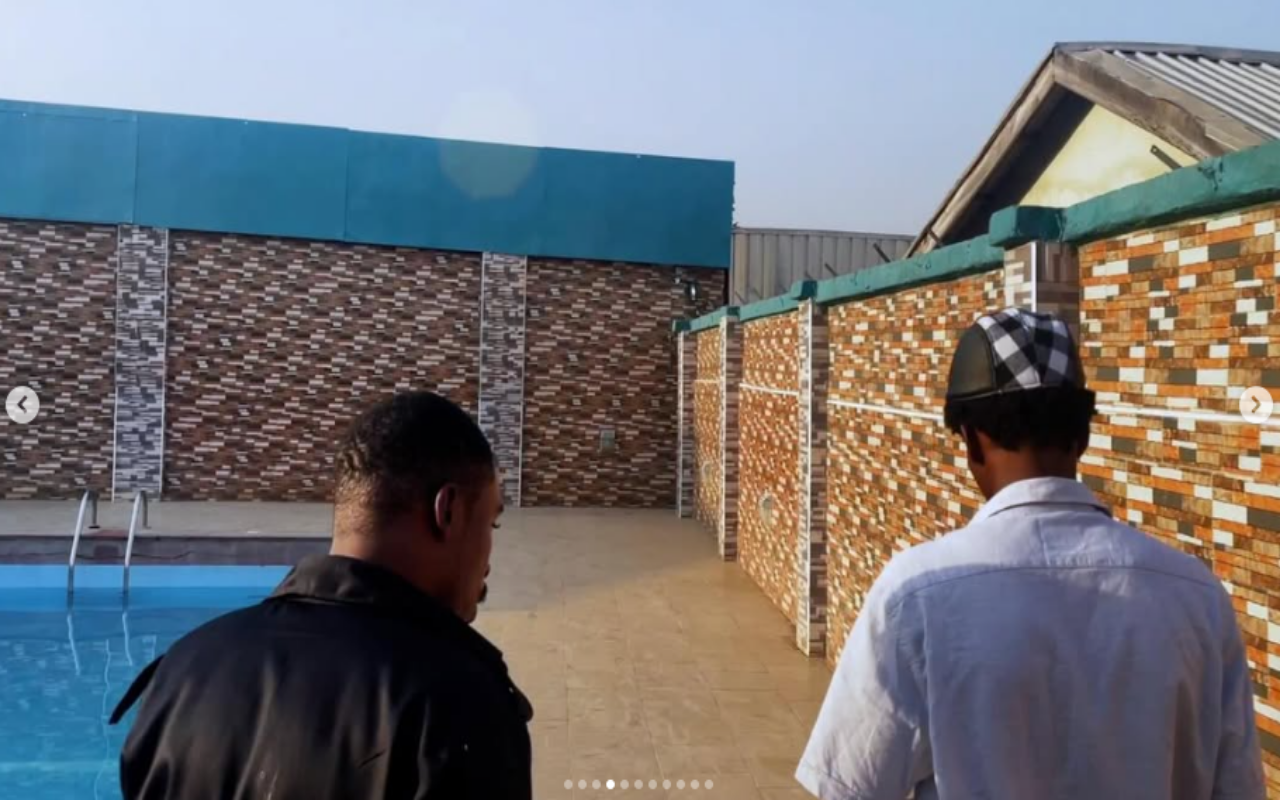
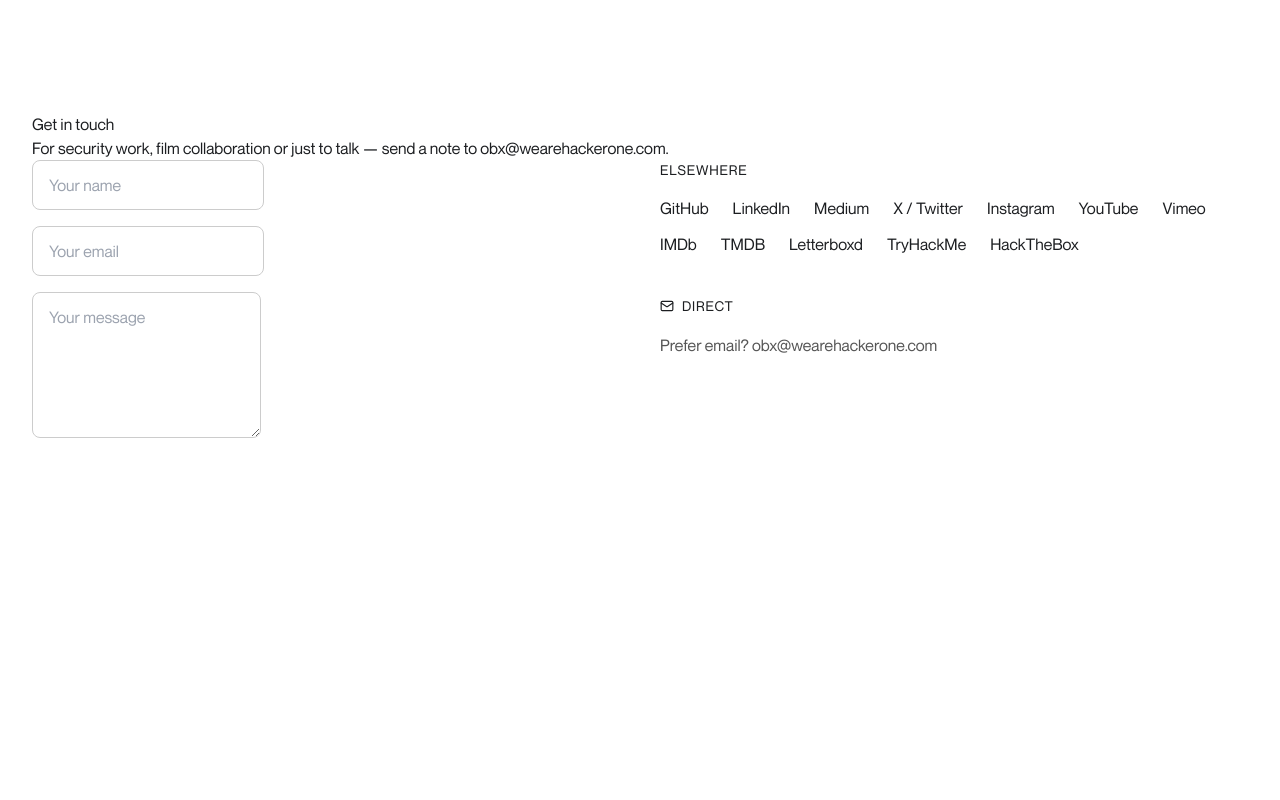
Before and after one commit to d3vobed/abang-obed-portfolio, a Next.js app: page /contact in a window 1280 px wide. Built offline with nearby package versions, Linux system fonts and the light colour scheme.

Commit message:
Contact: remove hero band, keep working form

```diff
--- a/app/(pages)/contact/page.jsx
+++ b/app/(pages)/contact/page.jsx
@@ -4,9 +4,8 @@ import { useState } from 'react';
 
 import { CheckCircle2, Loader2, Mail, Send, XCircle } from 'lucide-react';
 
-import { MagneticButton } from '@/components';
 import { socialMedias } from '@/data';
-import { PageHero, Transition } from '@/layout';
+import { Transition } from '@/layout';
 import { randomId } from '@/utils';
 
 const EMAIL = 'obx@wearehackerone.com';
@@ -65,9 +64,8 @@ export default function Contact() {
 
   return (
     <Transition skipPreload>
-      <PageHero title='Contact' meta='Security work · Film collaboration · Anything else' image='/images/film-still1.png' />
       <main className='aman'>
-        <section className='section'>
+        <section className='section' style={{ paddingTop: 'clamp(7rem, 14vh, 10rem)' }}>
           <div className='container'>
             <h2 className='section-title'>Get in touch</h2>
             <p className='lead'>
```
